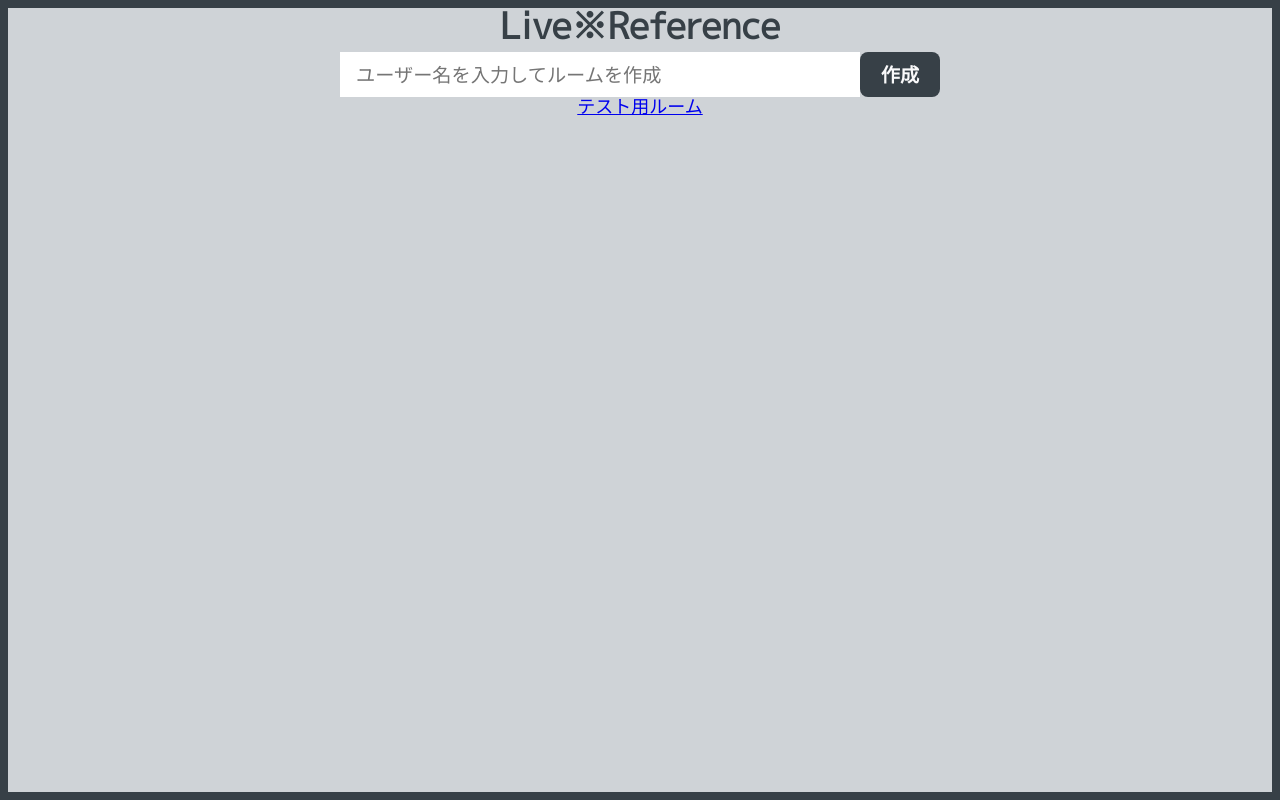
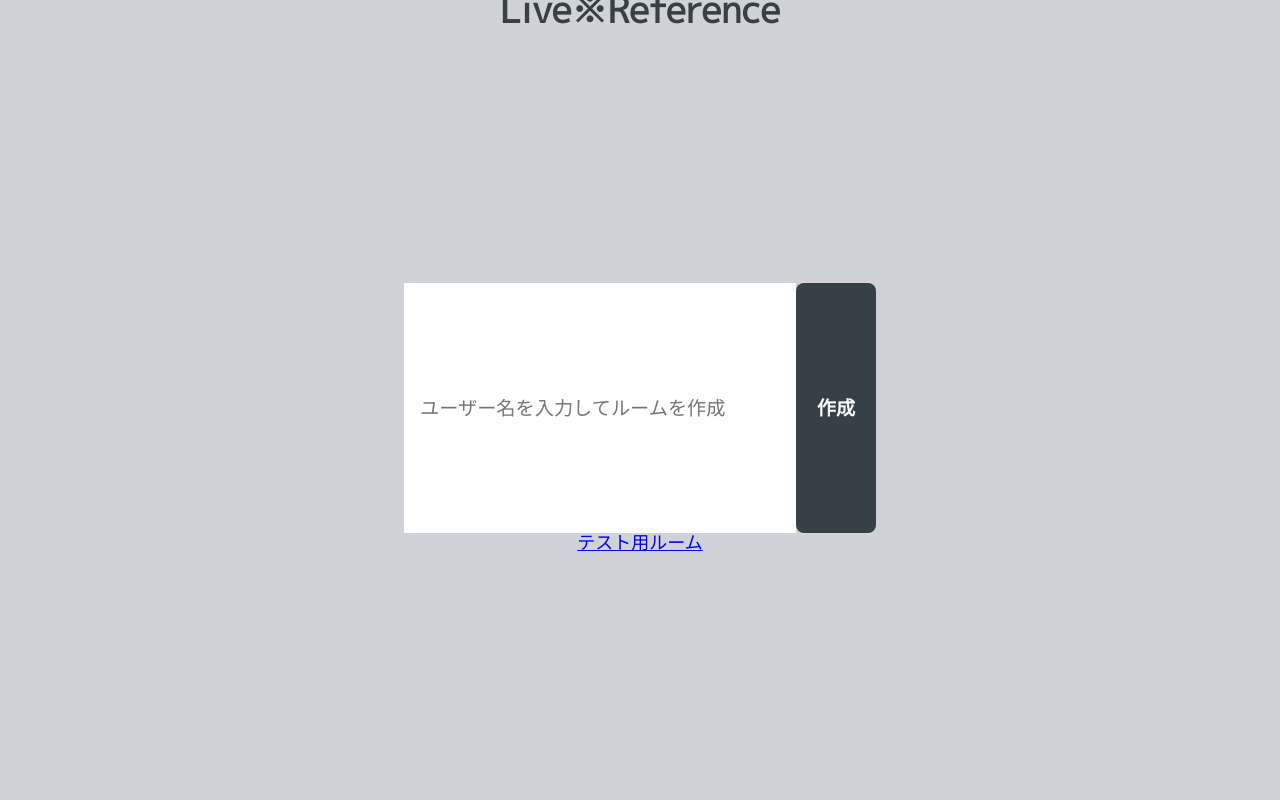
Before and after one commit to mzdkzk/diexercise, a Next.js app in the folder app/: page / in a window 1280 px wide. Built offline with nearby package versions, Linux system fonts and the light colour scheme.

Commit message:
グリッドレイアウト化

```diff
--- a/app/src/components/Layout.tsx
+++ /dev/null
@@ -1,27 +0,0 @@
-import React from 'react'
-import Head from 'next/head'
-import styled from 'styled-components'
-import colors from '../config/colors'
-
-type Props = {
-  title?: string
-}
-
-const Container = styled.div`
-  width: 100%;
-  height: 100%;
-  border: solid 0.5rem ${colors.primary};
-  padding: 0.5rem;
-  box-sizing: border-box;
-`
-
-const Layout: React.FC<Props> = ({ children, title }) => (
-  <Container>
-    <Head>
-      <title>{(title ? `${title} - ` : '') + 'Live※Reference'}</title>
-    </Head>
-    {children}
-  </Container>
-)
-
-export default Layout
--- a/app/src/components/index.ts
+++ b/app/src/components/index.ts
@@ -1,5 +1,4 @@
 import Button from './Button'
-import Layout from './Layout'
 import Word from './Word'
 
-export { Button, Layout, Word }
+export { Button, Word }
--- /dev/null
+++ b/app/src/components/layouts.tsx
@@ -0,0 +1,45 @@
+import React from 'react'
+import Head from 'next/head'
+import styled from 'styled-components'
+import colors from '../config/colors'
+
+type Props = {
+  title?: string
+}
+
+const Container = styled.div`
+  // https://stackoverflow.com/questions/44488357/equal-height-rows-in-css-grid-layout
+  display: grid;
+  grid-auto-columns: 1fr;
+  grid-auto-rows: 1fr;
+  width: 100%;
+  height: 100%;
+`
+
+const Box = styled.div`
+  border: solid 0.5rem ${colors.primary};
+  box-sizing: border-box;
+`
+export const LeftBox = styled(Box)`
+  grid-row: 1 / 3;
+  grid-column: 1 / 2;
+`
+
+export const RightTopBox = styled(Box)`
+  grid-row: 1 / 2;
+  grid-column: 2 / 3;
+`
+
+export const RightBottomBox = styled(Box)`
+  grid-row: 2 / 3;
+  grid-column: 2 / 3;
+`
+
+export const Layout: React.FC<Props> = ({ children, title }) => (
+  <Container>
+    <Head>
+      <title>{(title ? `${title} - ` : '') + 'Live※Reference'}</title>
+    </Head>
+    {children}
+  </Container>
+)
--- a/app/src/pages/index.tsx
+++ b/app/src/pages/index.tsx
@@ -1,10 +1,11 @@
 import React, { useState } from 'react'
-import { Button, Layout } from '../components'
+import { Button } from '../components'
 import Link from 'next/link'
 import Router from 'next/router'
 import request from '../utils/request'
 import { ApiData } from '../scheme/api'
 import { Form, Input } from '../components/forms'
+import { Layout } from '../components/layouts'
 
 const IndexPage: React.FC = () => {
   const [ownerName, setOwnerName] = useState<string>('')
```
Also changed, not shown: app/src/pages/rooms/[roomId].tsx (+20 -9 lines).
